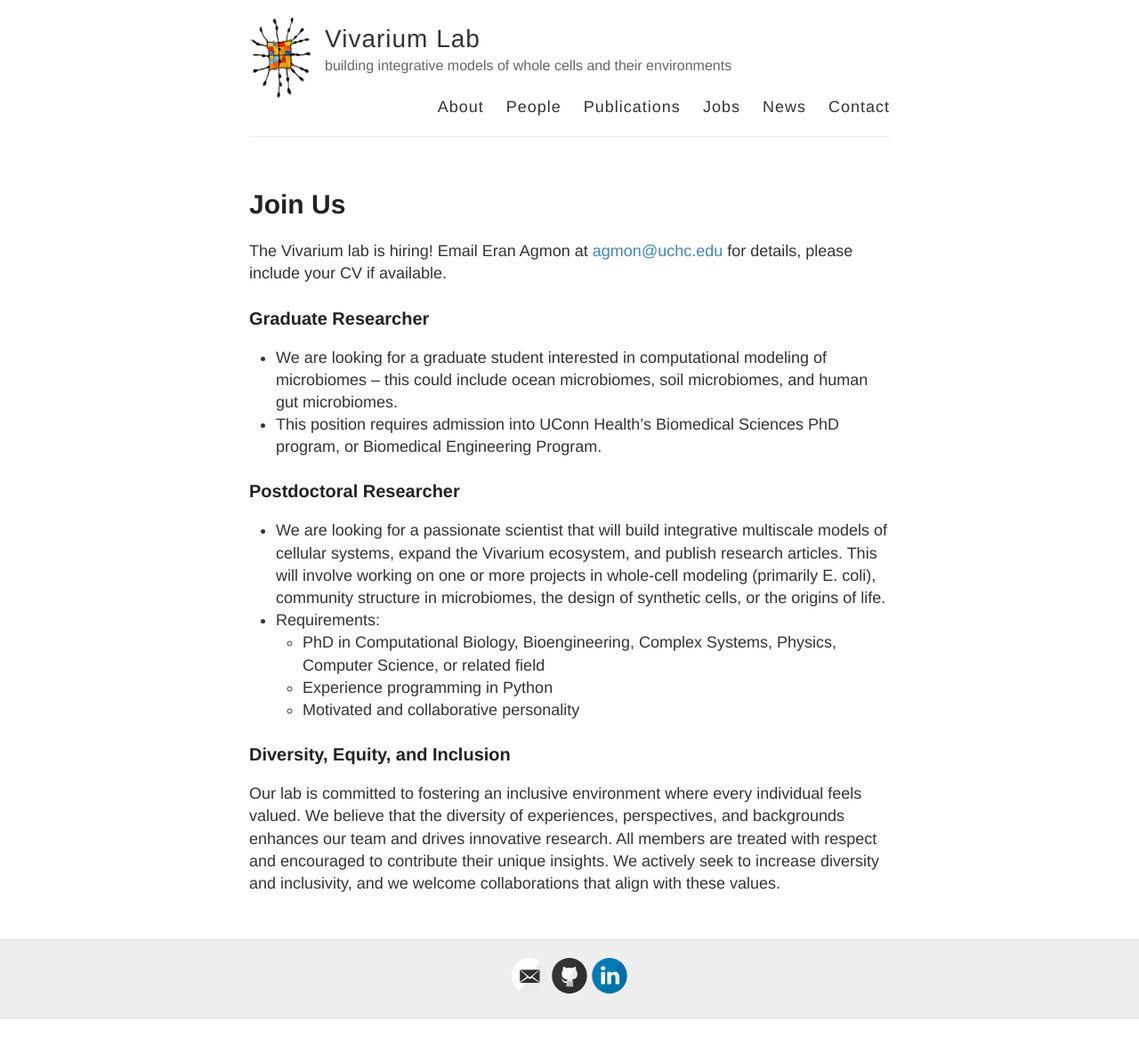
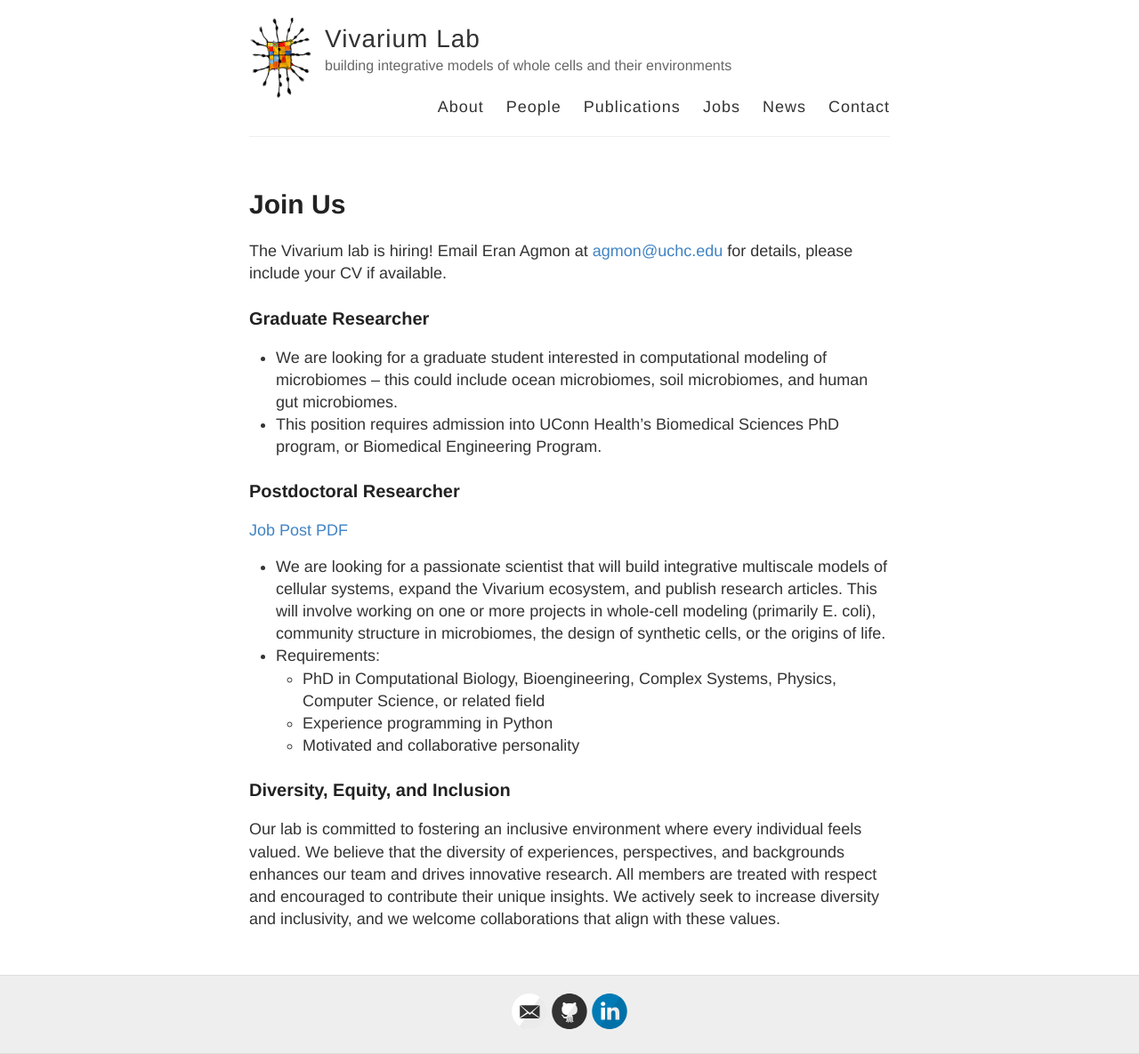
Before and after one commit to eagmon/eagmon.github.io, a Jekyll site: the page built from jobs.md, in a window 1280 px wide. Shown: the whole page at 89% size. Built offline with Jekyll 4.4.1, drawn with Linux system fonts in a browser that asks for light colours; before the commit the page ends 1145 px from its top, so only the background shows below that.

Commit message:
job post pdf

```diff
--- a/jobs.md
+++ b/jobs.md
@@ -12,6 +12,8 @@ microbiomes, soil microbiomes, and human gut microbiomes.
 - This position requires admission into UConn Health's Biomedical Sciences PhD program, or Biomedical Engineering Program.
 
 ### Postdoctoral Researcher
+[Job Post PDF](https://raw.githubusercontent.com/eagmon/eagmon.github.io/master/files/Postdoc_Agmon_lab.pdf)
+
 - We are looking for a passionate scientist that will build integrative multiscale models of cellular systems, expand
 the Vivarium ecosystem, and publish research articles. This will involve working on one or more projects in whole-cell
 modeling (primarily E. coli), community structure in microbiomes, the design of synthetic cells, or the origins of life.
```
Also changed, not shown: 1 other file.
